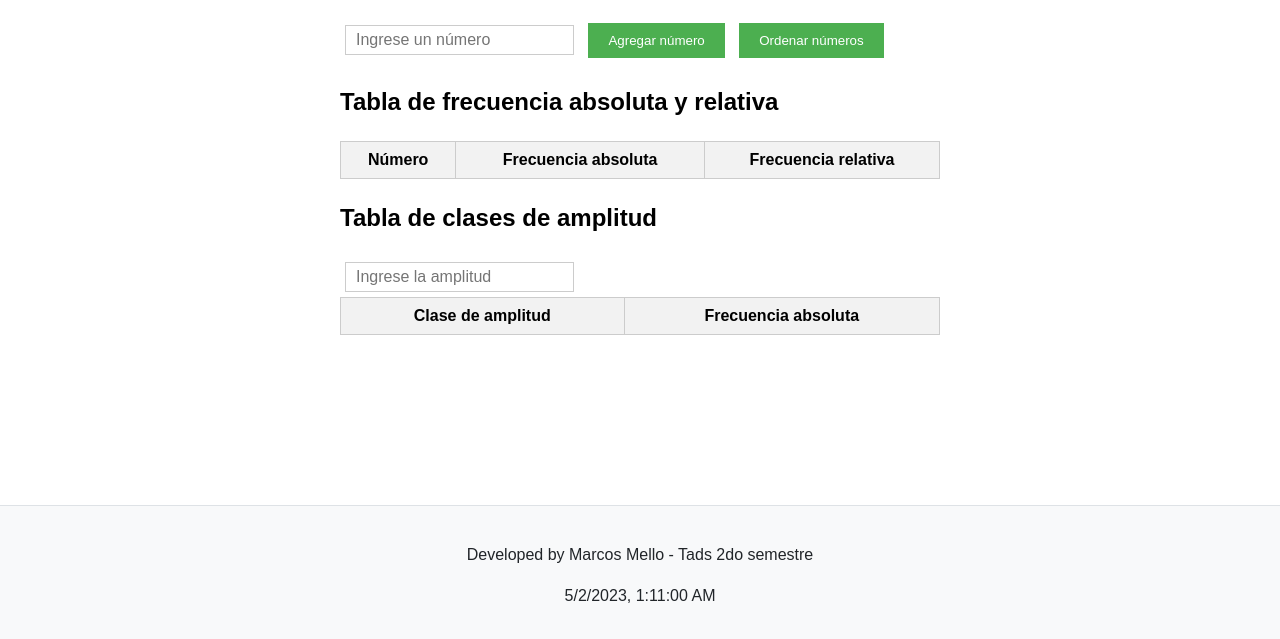
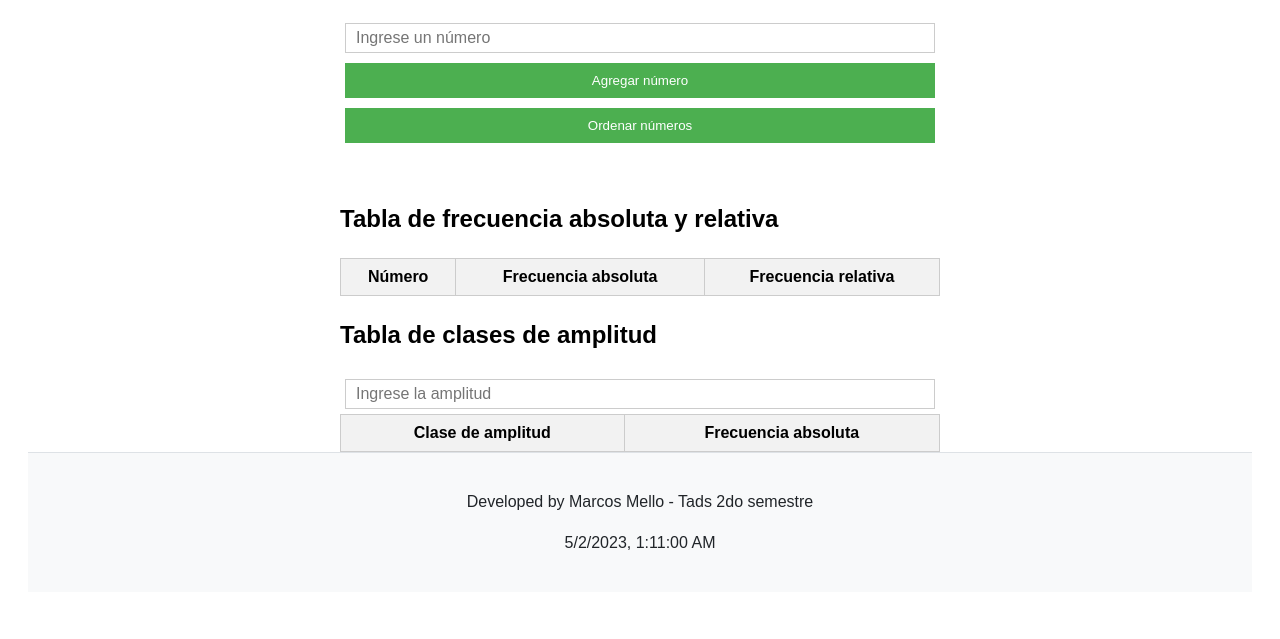
Before and after one commit to MarkWILD1/ProbabilidadeeEstatistica2, a plain HTML site: page index.html in a window 1280 px wide. Shown: the part 155-794 px from the top of the page. Drawn offline with Linux system fonts and the light colour scheme.

Commit message:
Arreglos en Css

```diff
--- a/style.css
+++ b/style.css
@@ -8,6 +8,13 @@ body {
     width: 100%;
     max-width: 600px;
     margin: 0 auto;
+    min-height: 100%;
+    display: flex;
+    flex-direction: column;
+}
+
+main {
+    flex: 1;
 }
 
 button {
@@ -54,7 +61,7 @@ footer {
     border-top: 1px solid #dee2e6;
     padding: 20px 0;
     width: 100%;
-    position: absolute;
+    position: relative;
     bottom: 0;
     left: 0;
 }
```
